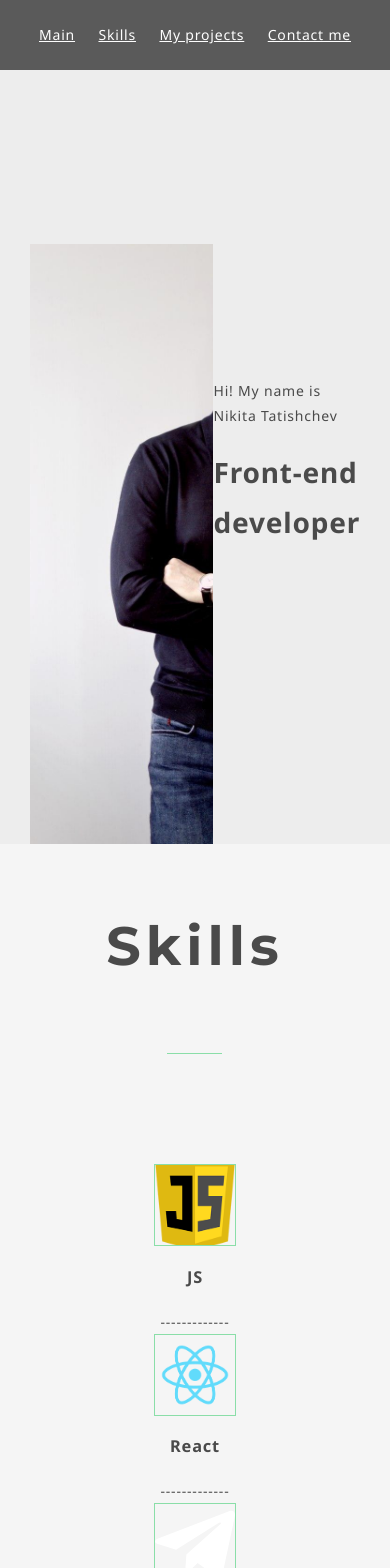
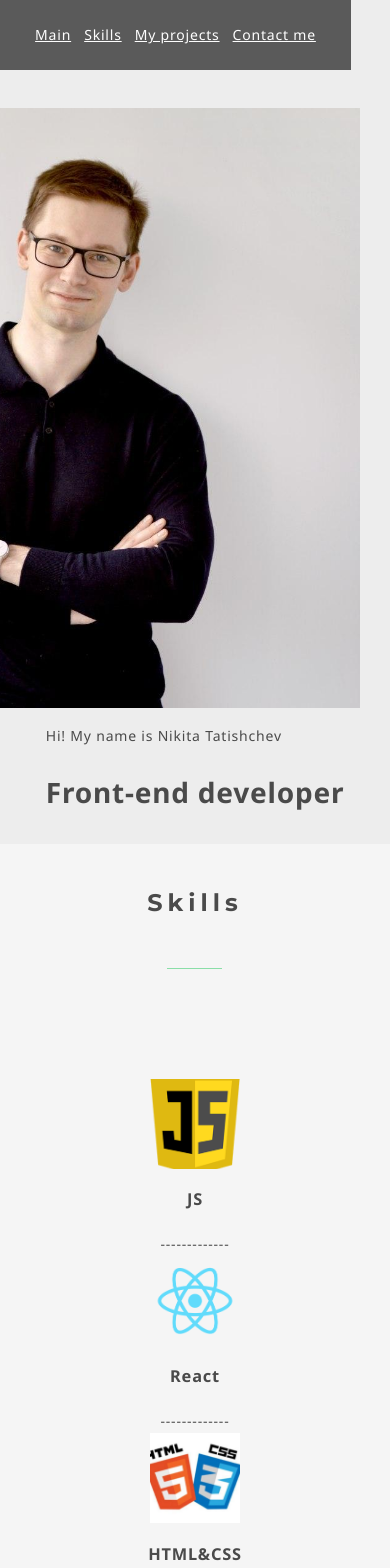
Before and after one commit to NikitaT1/portfolio, a React (Create React App) app: page / in a window 390 px wide. Shown: the top 1568 px of the page. Built offline with nearby package versions, Linux system fonts and the light colour scheme.

Commit message:
refactoring

```diff
--- a/src/header/HeaderNew.module.css
+++ b/src/header/HeaderNew.module.css
@@ -15,3 +15,27 @@
     justify-content: flex-end;
     align-items: center;
 }
+
+@media screen and (max-width: 1128px){
+    .header {
+        width: 90%;
+    }
+}
+
+@media screen and (max-width: 600px){
+    .header {
+        width: 90%;
+    }
+}
+
+@media screen and (max-width: 1128px){
+    .header {
+        width: 90%;
+    }
+}
+
+@media screen and (max-width: 630px){
+    .header {
+        width: 90%;
+    }
+}
--- a/src/main/MainNew.module.css
+++ b/src/main/MainNew.module.css
@@ -12,12 +12,47 @@
     color: #4a4a4a;
 }
 
-
 .photo {
     height: 600px;
     width: 600px;
     background-size: cover;
     align-self: flex-end
+}
 
 
+.container {
+    width: 80%;
+    /*border: 1px solid;*/
+    display: flex;
+    flex-wrap: wrap;
+    justify-content: space-around;
+    align-items: center;
 }
+
+@media screen and (max-width: 1128px){
+    .mainNew {
+        flex-direction: column;
+        align-items: center;
+    }
+}
+
+@media screen and (max-width: 600px){
+    .mainNew {
+        flex-direction: column;
+        align-items: center;
+    }
+}
+
+@media screen and (max-width: 1128px){
+    .mainNew {
+        flex-direction: column;
+        align-items: center;
+    }
+}
+
+@media screen and (max-width: 630px){
+    .mainNew {
+        flex-direction: column;
+        align-items: center;
+    }
+}
--- a/src/projects/BlockTitle.module.css
+++ b/src/projects/BlockTitle.module.css
@@ -21,3 +21,9 @@
     margin: 30px 0;
     background-color: #8adea8;
 }
+
+@media screen and (max-width: 630px){
+    .title {
+        font-size: 24px;
+    }
+}
--- a/src/skills/SkillNew.module.css
+++ b/src/skills/SkillNew.module.css
@@ -7,8 +7,8 @@
 }
 
 .icon {
-    height: 80px;
-    width: 80px;
+    height: 90px;
+    width: 90px;
     background: rgba(255,255,255,0.1);
     transform: rotate(45deg);
     margin-bottom: 40px;
--- a/src/skills/SkillsNew.js
+++ b/src/skills/SkillsNew.js
@@ -5,7 +5,7 @@ import SkillNew from './SkillNew';
 import Fade from "react-reveal/Fade";
 import reactImg from '../assets/img/iconReact.png';
 import jsImg from '../assets/img/iconJS.png';
-import htmlcssImg from '../assets/img/telegram.svg';
+import htmlcssImg from '../assets/img/htmlcssIcon.jpg';
 import typeScriptImg from '../assets/img/typescript.png';
 import englishImg from '../assets/img/english.svg';
 
--- a/src/skills/SkillsNew.module.css
+++ b/src/skills/SkillsNew.module.css
@@ -48,12 +48,11 @@
 }
 
 .icon {
-    height: 80px;
-    width: 80px;
-    border: 1px solid #8adea8;
+    height: 90px;
+    width: 90px;
+    /*border: 1px solid #8adea8;*/
     background-size: cover;
     background-position: center;
-
 }
 
 .description {
```
Also changed, not shown: src/assets/img/htmlcssIcon.jpg (added), src/navMenu/NavMenu.module.css (line endings or trailing spaces).
